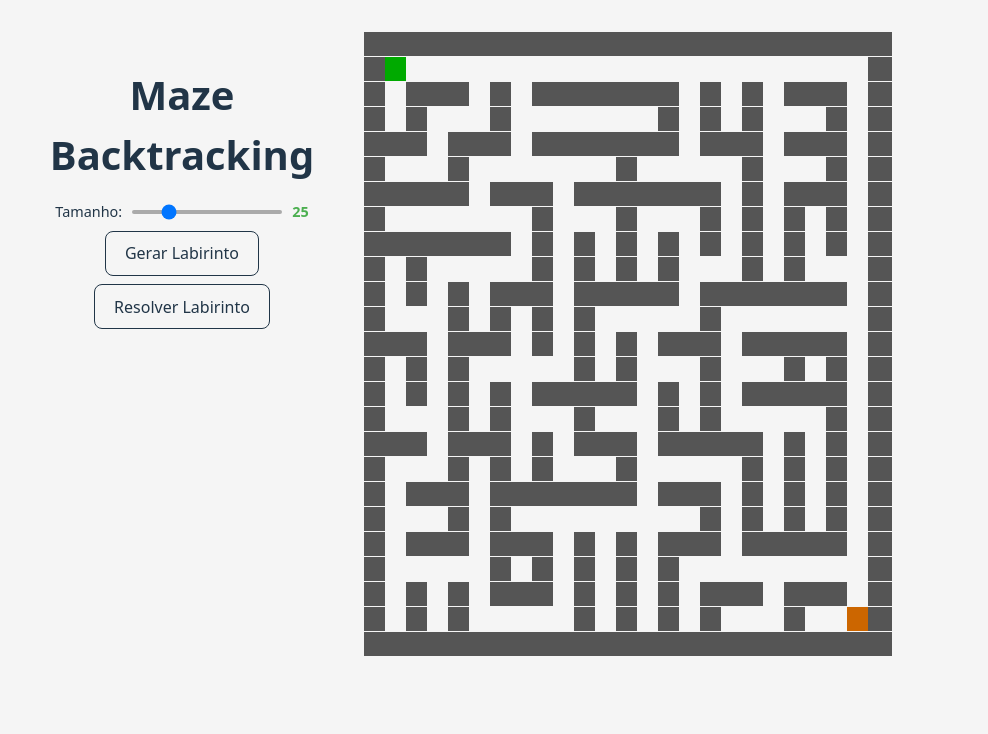
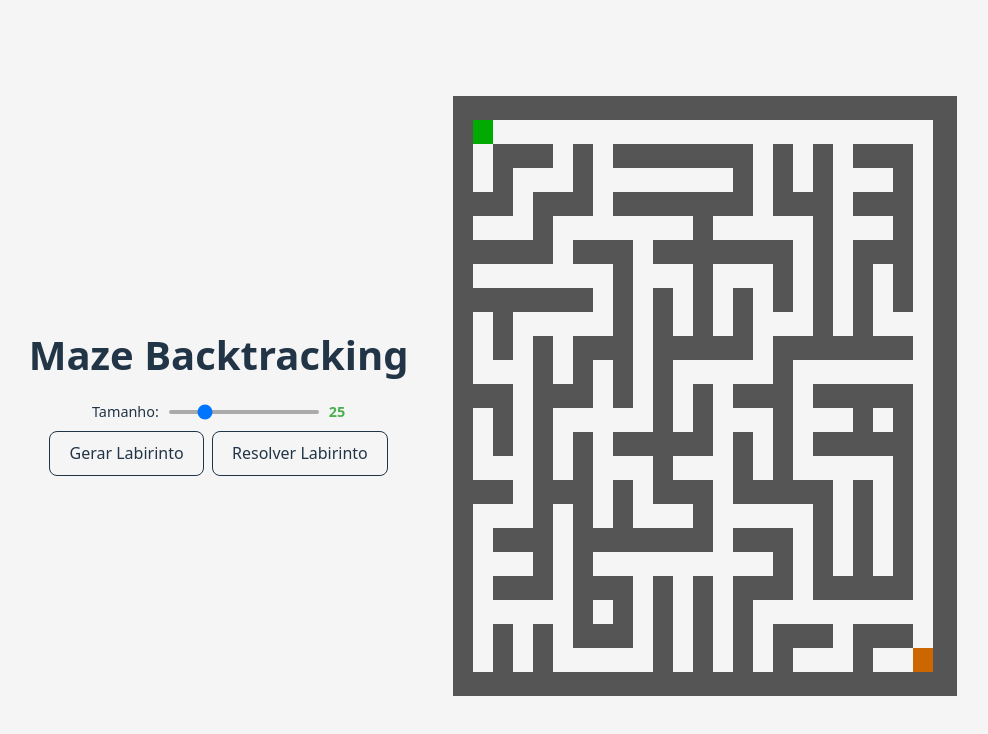
Before and after one commit to arthur-cristo/maze-backtracking, a plain HTML site: page index.html in a window 1280 px wide. Shown: the whole page, without its empty margins (0-988 px from the left). Drawn offline with Linux system fonts and the light colour scheme.

Commit message:
chore: clean up unused code and improve overall structure

```diff
--- a/script.js
+++ b/script.js
@@ -1,5 +1,5 @@
 class MazeGenerator {
-  constructor(size = 21) {
+  constructor(size = 25) {
     this.size = size % 2 === 0 ? size + 1 : size;
     this.maze = [];
     this.initialize();
--- a/style.css
+++ b/style.css
@@ -36,6 +36,8 @@ h1 {
 }
 
 .controls {
+  display: flex;
+  flex-direction: column;
   margin-bottom: 1.5rem;
   display: flex;
   flex-wrap: wrap;
@@ -89,9 +91,7 @@ button:focus-visible {
 /* Maze grid */
 #maze {
   display: grid;
-  gap: 1px;
-  margin: 0 auto;
-  width: fit-content;
+  width: 60vw;
 }
 
 .cell {
@@ -222,18 +222,18 @@ input[type="range"]:focus::-moz-range-thumb {
   display: flex;
   flex-direction: row;
   justify-content: center;
-  align-items: flex-start;
+  align-items: center;
   gap: 2rem;
-  width: 100%;
-  max-width: 100%;
+  width: 100vw;
+  max-width: 100vw;
+  height: 95vh;
   box-sizing: border-box;
   padding: 1rem;
 }
 
 aside {
   flex: 1;
-  max-width: 300px;
-  min-width: 200px;
+  width: 40vw;
 }
 
 #maze {
```
